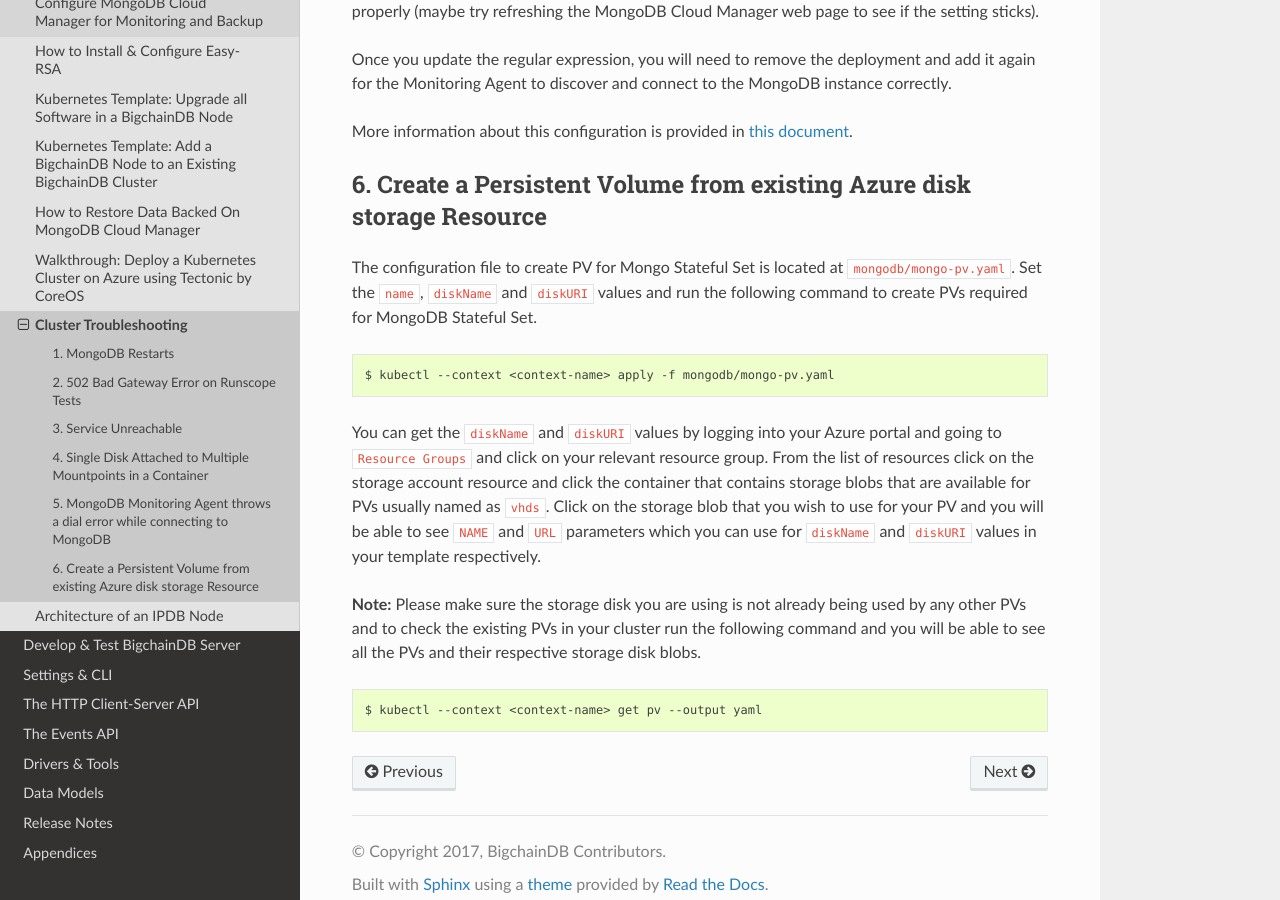
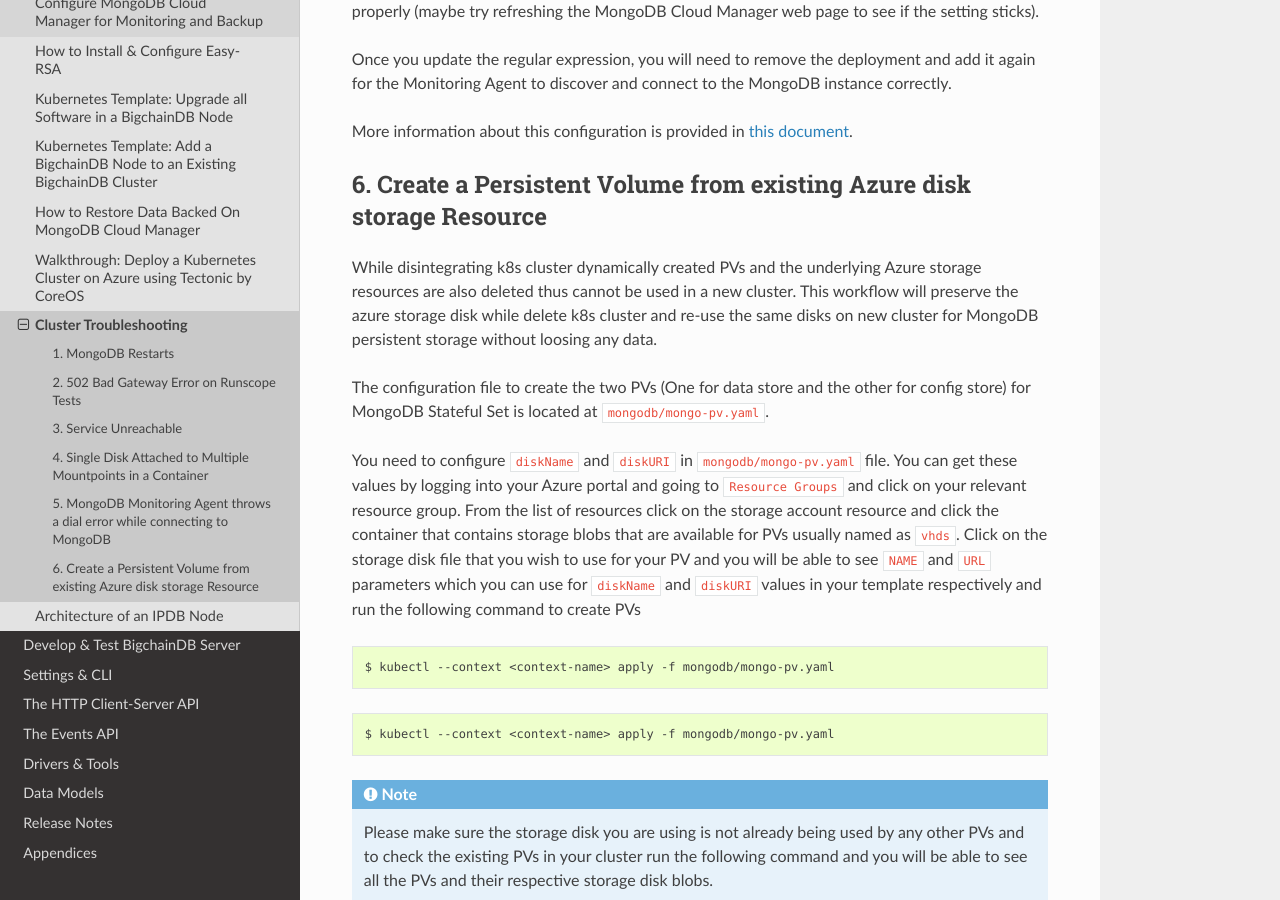
Before and after one commit to bigchaindb/bigchaindb, a Sphinx documentation site: the page built from docs/server/source/production-deployment-template/troubleshoot.rst, in a window 1280 px wide and 900 px high, scrolled down 1942 px. Built offline with Sphinx 7.4.7 and the Read the Docs theme 2.0.0, drawn with Linux system fonts in a browser that asks for light colours; pages that are not in the unit, such as notebooks, are missing from menus.

Commit message:
Addressing comments
Signed-off-by: Shahbaz Nazir <shahbaz@bigchaindb.com>

```diff
--- a/docs/server/source/production-deployment-template/troubleshoot.rst
+++ b/docs/server/source/production-deployment-template/troubleshoot.rst
@@ -107,24 +107,35 @@ More information about this configuration is provided in
 
 6. Create a Persistent Volume from existing Azure disk storage Resource
 ---------------------------------------------------------------------------
-The configuration file to create PV for Mongo Stateful Set is located at ``mongodb/mongo-pv.yaml``.
-Set the ``name``, ``diskName`` and ``diskURI`` values and run the following command to create PVs
-required for MongoDB Stateful Set.
+While disintegrating k8s cluster dynamically created PVs and the underlying Azure storage
+resources are also deleted thus cannot be used in a new cluster. This workflow will preserve
+the azure storage disk while delete k8s cluster and re-use the same disks on new cluster for
+MongoDB persistent storage without loosing any data.
+
+The configuration file to create the two PVs (One for data store and the other for config store)
+for MongoDB Stateful Set is located at ``mongodb/mongo-pv.yaml``.
+
+You need to configure ``diskName`` and ``diskURI`` in ``mongodb/mongo-pv.yaml`` file. You can get
+these values by logging into your Azure portal and going to ``Resource Groups`` and click on your
+relevant resource group. From the list of resources click on the storage account resource and
+click the container that contains storage blobs that are available for PVs usually named as ``vhds``.
+Click on the storage disk file that you wish to use for your PV and you will be able to see ``NAME``
+and ``URL`` parameters which you can use for ``diskName`` and ``diskURI`` values in your template
+respectively and run the following command to create PVs
 
 .. code:: bash
 
     $ kubectl --context <context-name> apply -f mongodb/mongo-pv.yaml
 
-You can get the ``diskName`` and ``diskURI`` values by logging into your Azure portal and going
-to ``Resource Groups`` and click on your relevant resource group. From the list of resources
-click on the storage account resource and click the container that contains storage blobs that
-are available for PVs usually named as ``vhds``. Click on the storage blob that you wish to use
-for your PV and you will be able to see ``NAME`` and ``URL`` parameters which you can use for
-``diskName`` and ``diskURI`` values in your template respectively.
+.. code:: bash
 
-**Note:** Please make sure the storage disk you are using is not already being used by any
-other PVs and to check the existing PVs in your cluster run the following command and you
-will be able to see all the PVs and their respective storage disk blobs.
+    $ kubectl --context <context-name> apply -f mongodb/mongo-pv.yaml
+
+.. note::
+
+   Please make sure the storage disk you are using is not already being used by any
+   other PVs and to check the existing PVs in your cluster run the following command and you
+   will be able to see all the PVs and their respective storage disk blobs.
 
 .. code:: bash
 
```
Also changed, not shown: docs/server/source/production-deployment-template/node-on-kubernetes.rst (+4 -4 lines), 3 other files.
